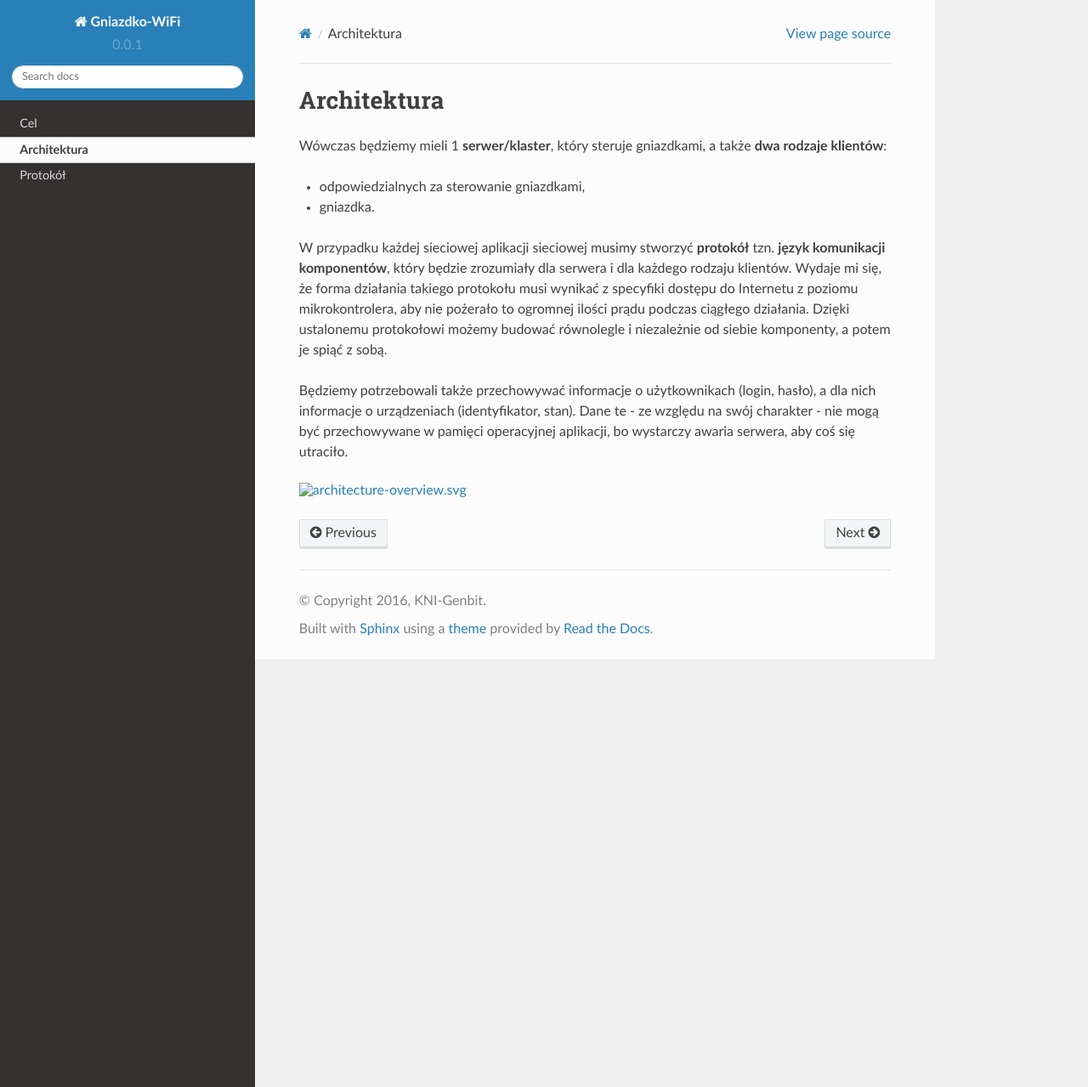
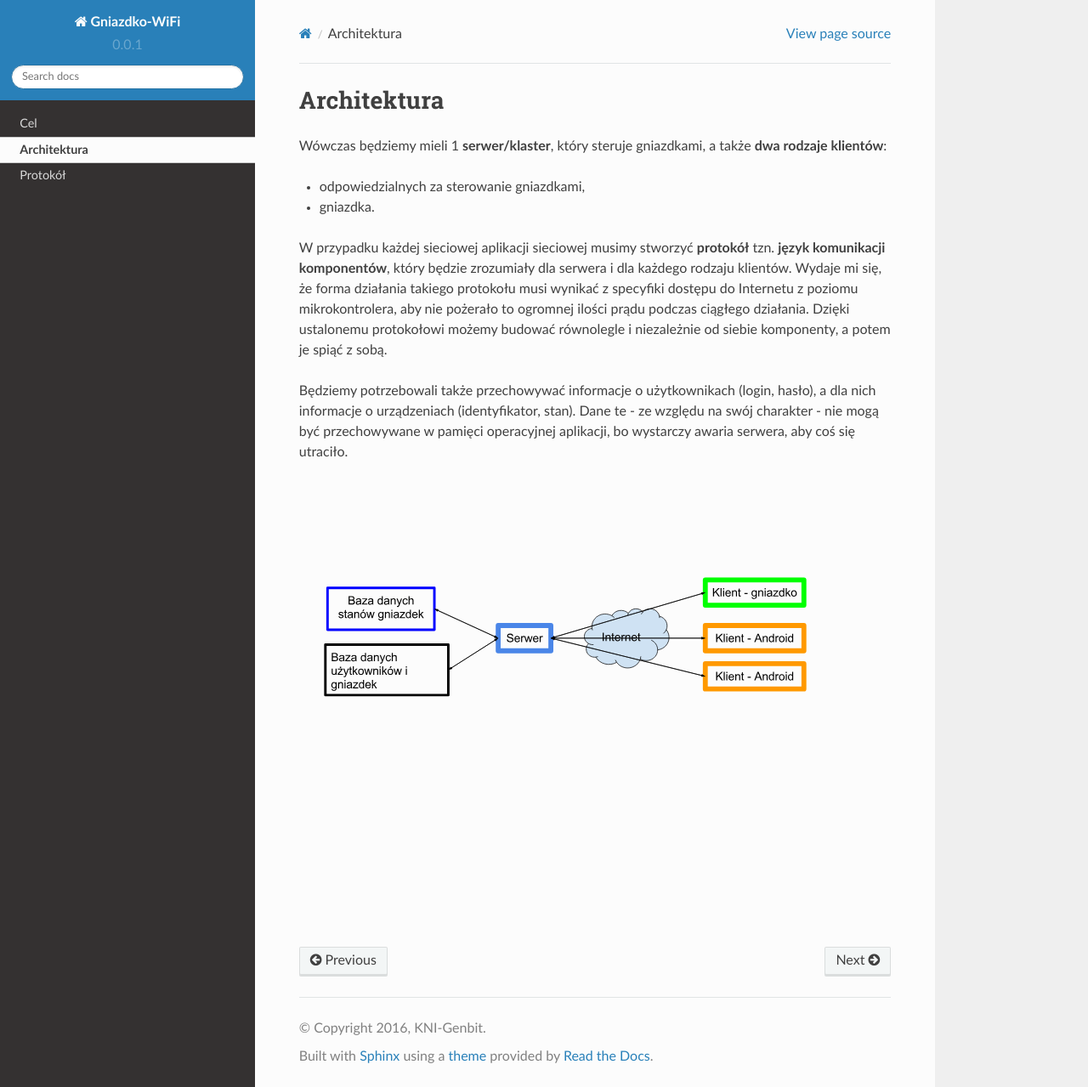
Before and after one commit to KNI-Genbit/Gniazdko-WiFi, a Sphinx documentation site: the page built from docs/architecture.rst, in a window 1280 px wide and 1279 px high. Shown: the whole window at 85% size. Built offline with Sphinx 7.4.7 and the Read the Docs theme 2.0.0, drawn with Linux system fonts in a browser that asks for light colours.

Commit message:
Update architecture image

```diff
--- a/docs/architecture.rst
+++ b/docs/architecture.rst
@@ -10,5 +10,4 @@ W przypadku każdej sieciowej aplikacji sieciowej musimy stworzyć **protokół*
 
 Będziemy potrzebowali także przechowywać informacje o użytkownikach (login, hasło), a dla nich informacje o urządzeniach (identyfikator, stan). Dane te - ze względu na swój charakter - nie mogą być przechowywane w pamięci operacyjnej aplikacji, bo wystarczy awaria serwera, aby coś się utraciło.
 
-.. image:: architecture-overview.svg
-   :target: architecture-overview.svg
+.. image:: _images/architecture-overview.svg
```
